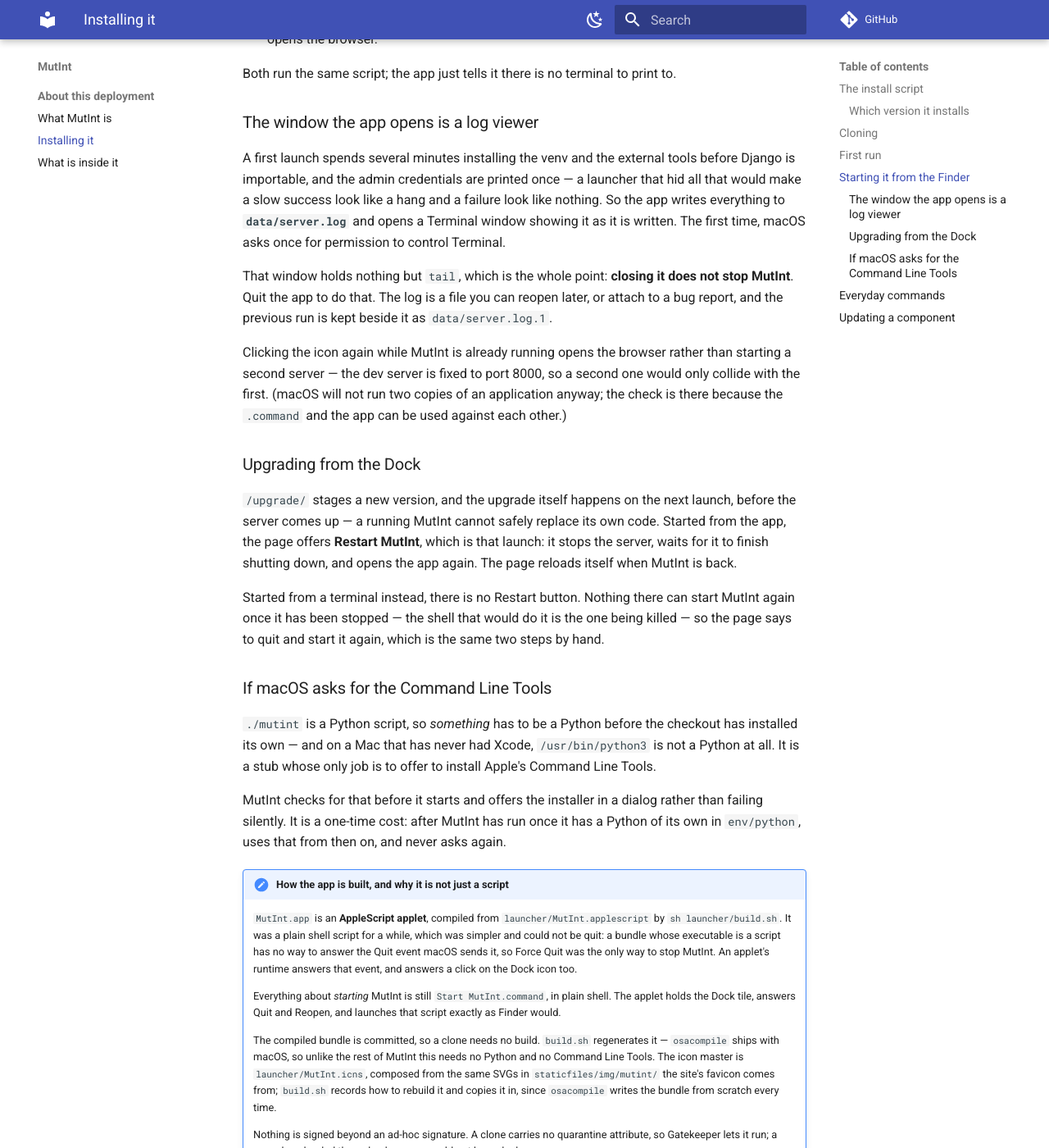
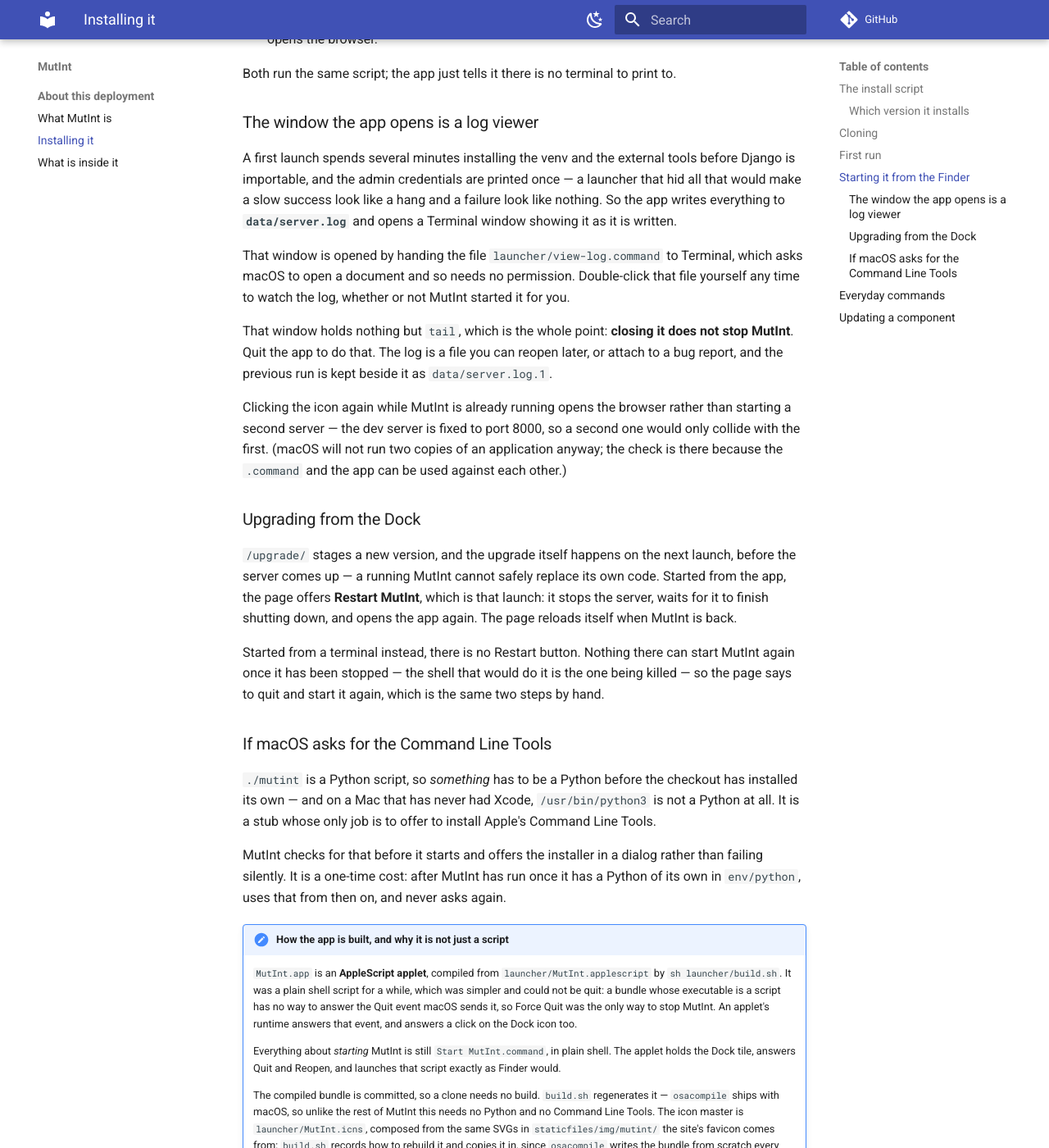
Before and after one commit to mutint/mutint, an MkDocs documentation site: the page built from docs/installing.md, in a window 1280 px wide and 1400 px high, scrolled down 2202 px. Shown: the whole window at 82% size. Built offline with MkDocs 1.6.1 and Material for MkDocs 9.7.7, drawn with Linux system fonts in a browser that asks for light colours; comment, search, counter and statistics services are not loaded; some of the changed text lies outside the part shown.

Commit message:
feat: the log window costs no permission
The app opened its log window by telling Terminal, through AppleScript, to run a
command -- which is an Apple Event, so the first launch put up "MutInt wants to
control Terminal". That is an alarming question to put to somebody who has just
double-clicked an icon to look at some mutations, and refusing it left them with
no window at all.

`open -a Terminal launcher/view-log.command` asks LaunchServices to open a
document instead. Same window, same `tail`, no permission and nothing to refuse.
Verified: the viewer opens and follows the log with no prompt.

Losing the window entirely was the other way to lose the prompt, and it is worse
than it sounds -- a first launch spends minutes installing the venv and the tools
before Django exists, and prints the admin credentials once, which is the whole
reason there is a window.

The viewer being a file has a second use: double-click it any time to watch the
log, whether or not MutInt opened it for you.

**NSAppleEventsUsageDescription is deleted rather than left**, because osacompile
writes its own boilerplate -- "This script needs to control other applications to
run." -- which is a claim about this app that is no longer true, sitting where
anybody inspecting the bundle will read it. Removing the key is the only way to
say nothing. If anything here ever does send an Apple Event it has to come back,
or macOS denies it outright.

Co-Authored-By: Claude Opus 5 (1M context) <noreply@anthropic.com>
Claude-Session: https://claude.ai/code/session_01Jxa2kD5TztmN3wNqKHxC4J

```diff
--- a/docs/installing.md
+++ b/docs/installing.md
@@ -102,7 +102,10 @@ A first launch spends several minutes installing the venv and the external tools
 is importable, and the admin credentials are printed once — a launcher that hid all that would
 make a slow success look like a hang and a failure look like nothing. So the app writes
 everything to **`data/server.log`** and opens a Terminal window showing it as it is written.
-The first time, macOS asks once for permission to control Terminal.
+
+That window is opened by handing the file `launcher/view-log.command` to Terminal, which asks
+macOS to open a document and so needs no permission. Double-click that file yourself any time
+to watch the log, whether or not MutInt started it for you.
 
 That window holds nothing but `tail`, which is the whole point: **closing it does not stop
 MutInt**. Quit the app to do that. The log is a file you can reopen later, or attach to a bug
@@ -153,6 +156,12 @@ in `env/python`, uses that from then on, and never asks again.
     in `staticfiles/img/mutint/` the site's favicon comes from; `build.sh` records how to
     rebuild it and copies it in, since `osacompile` writes the bundle from scratch every time.
 
+    It asks for no permissions. An earlier version opened its log window by telling Terminal,
+    through AppleScript, to run a command — an Apple Event, so macOS asked *"MutInt wants to
+    control Terminal"* on the first launch. That is an alarming question to put to somebody who
+    double-clicked an icon, and refusing it left them with no window; opening a document with
+    `open -a` does the same job through LaunchServices and asks nothing.
+
     Nothing is signed beyond an ad-hoc signature. A clone carries no quarantine attribute, so
     Gatekeeper lets it run; a copy downloaded through a browser would not be so lucky.
 
```
Also changed, not shown: 5 other files.
